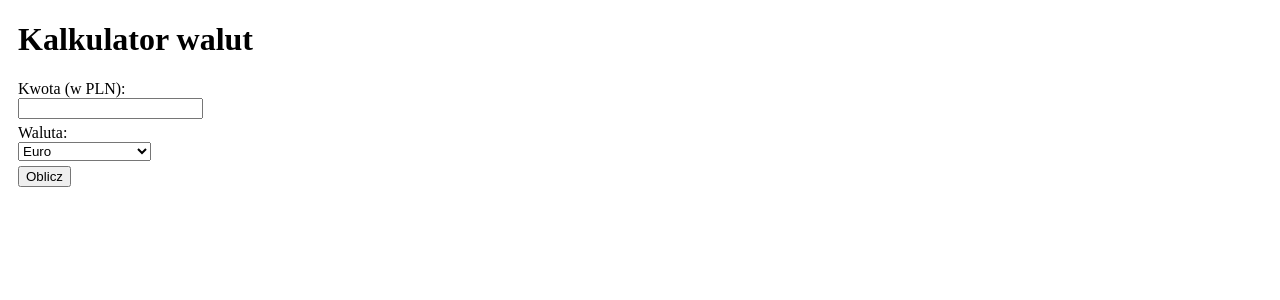
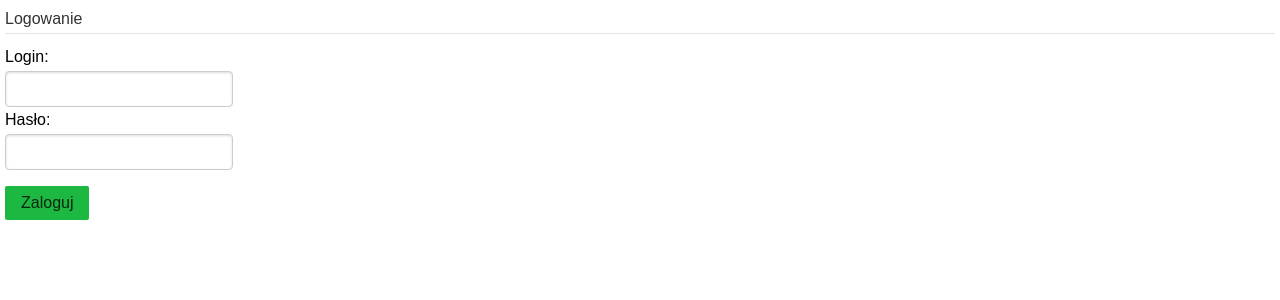
Before and after one commit to rafallyczek/ai, a PHP site: page / in a window 1280 px wide. Shown: the top 300 px of the page. Run offline with PHP 8.4, Linux system fonts and the light colour scheme; some libraries are stand-ins or nearby versions.

Commit message:
Added security; Restructured code; Added british pound currency.

```diff
--- a/app/calc_currency.php
+++ b/app/calc_currency.php
@@ -1,40 +1,63 @@
 <?php
 require_once dirname(__FILE__).'/../config.php';
 
-$amount = $_REQUEST ['amount'];
-$currency = $_REQUEST ['currency'];
+include _ROOT_PATH.'/app/security/guard.php';
 
-if ( ! (isset($amount) && isset($currency))) {
-	$messages [] = 'Błędne wywołanie aplikacji. Brak jednego z parametrów.';
+function getParams(&$form){
+    $form['amount'] = isset($_REQUEST ['amount']) ? $_REQUEST ['amount'] : null;
+    $form['currency'] = isset($_REQUEST ['currency']) ? $_REQUEST ['currency'] : null;
 }
 
-if ( $amount == "") {
-	$messages [] = 'Nie podano kwoty';
-}
+function validate(&$form,&$messages){
 
-if (empty( $messages )) {
+    if(!(isset($form['amount']) && isset($form['currency']))) {
+	return false;
+    }
 
-	if (! is_numeric( $amount )) {
-		$messages [] = 'Kwota nie jest liczbą';
-	}
+    if($form['amount'] == "") {
+	$messages [] = 'Nie podano kwoty.';
+        return false;
+    }
+
+    if(!is_numeric($form['amount'])){
+        $messages [] = 'Kwota nie jest liczbą.';
+        return false;
+    }
+
+    return true;
 
 }
 
-if (empty ( $messages )) {
+function process(&$form,&$result){
 
-	$amount = floatval($amount);
+    $form['amount'] = floatval($form['amount']);
 
-	switch ($currency) {
-		case 'USD' :
-			$result = $amount * 0.27;
-			break;
-		case 'JPY' :
-			$result = $amount * 28.88;
-			break;
-		default :
-			$result = $amount * 0.22;
-			break;
-	}
+    switch ($form['currency']) {
+	case 'USD' :
+            $result = $form['amount'] * 0.27;
+            break;
+	case 'JPY' :
+            $result = $form['amount'] * 28.88;
+            break;
+	case 'GBP' :
+            $result = $form['amount'] * 0.19;
+            break;
+	default :
+            $result = $form['amount'] * 0.22;
+            break;
+    }
+
+}
+
+//KONTROLER:
+
+$form = array();
+$result = null;
+$messages = array();
+
+getParams($form);
+if(validate($form, $messages)){
+    process($form, $result);
 }
 
 include 'calc_currency_view.php';
--- a/app/calc_currency_view.php
+++ b/app/calc_currency_view.php
@@ -3,51 +3,52 @@
     <head>
         <meta charset="utf-8" />
         <title>Kalkulator walut</title>
-</head>
+        <link rel="stylesheet" href="https://unpkg.com/purecss@2.0.6/build/pure-min.css" integrity="sha384-Uu6IeWbM+gzNVXJcM9XV3SohHtmWE+3VGi496jvgX1jyvDTXfdK+rfZc8C1Aehk5" crossorigin="anonymous">
         <style>
-input, label{
-	display: block;
+            .red{
+                background-color: rgb(202, 60, 60);
             }
-.formInputs{
-	margin-bottom: 5px;
-}
-.container{
-	margin-left: 10px;
+            .green{
+                background-color: rgb(28, 184, 65);
             }
         </style>
+    </head>
     <body>
-<div class="container">
-	<h1>Kalkulator walut</h1>
-	<form action="<?php print(_APP_URL);?>/app/calc_currency.php" method="post">
-		<div class="formInputs">
+        <div style="margin: 5px">
+            <a href="<?php print(_APP_ROOT); ?>/app/security/logout.php" class="red pure-button">Wyloguj</a>
+        </div>
+        <div style="margin: 5px">
+            <form action="<?php print(_APP_ROOT);?>/app/calc_currency.php" method="post" class="pure-form pure-form-stacked">
+                <legend>Kalkulator walut</legend>
+                <fieldset>
                     <label for="amount">Kwota (w PLN): </label>
-			<input id="amount" type="text" name="amount" value="<?php if(isset($x))print($x); ?>" />
-		</div>
-		<div class="formInputs">
+                    <input id="amount" type="text" name="amount" value="<?php printParam($form['amount']); ?>"/>
                     <label for="currency">Waluta: </label>
                         <select id="currency" name="currency">
-				<option value="EUR"<?php if(isset($currency) && $currency=='EUR') print('selected'); ?>>Euro</option>
-				<option value="USD"<?php if(isset($currency) && $currency=='USD') print('selected'); ?>>Dolar amerykański</option>
-				<option value="JPY"<?php if(isset($currency) && $currency=='JPY') print('selected'); ?>>Jen</option>
+                            <option value="EUR"<?php if(isset($form['currency']) && $form['currency']=='EUR') print('selected'); ?>>Euro</option>
+                            <option value="USD"<?php if(isset($form['currency']) && $form['currency']=='USD') print('selected'); ?>>Dolar amerykański</option>
+                            <option value="JPY"<?php if(isset($form['currency']) && $form['currency']=='JPY') print('selected'); ?>>Jen</option>
+                            <option value="GBP"<?php if(isset($form['currency']) && $form['currency']=='GBP') print('selected'); ?>>Brytyjski funt szterling</option>
                         </select>
-		</div>
-		<input type="submit" value="Oblicz"/>
+                </fieldset>
+                <input type="submit" value="Oblicz" class="green pure-button"/>
             </form>
 
             <?php
-
             if (isset($messages)) {
+                if(count($messages)>0){
                     echo '<ol style="margin-top: 10px; padding: 10px 10px 10px 30px; border-radius: 5px; background-color: #f88; width:300px;">';
                     foreach ( $messages as $key => $msg ) {
                             echo '<li>'.$msg.'</li>';
                     }
                     echo '</ol>';
                 }
+            }
             ?>
 
             <?php if (isset($result)){ ?>
             <div style="margin-top: 10px; padding: 10px; border-radius: 5px; background-color: grey; width:300px;">
-<?php echo $amount.' PLN to: '.$result.' '.$currency; ?>
+            <?php echo $form['amount'].' PLN to: '.$result.' '.$form['currency']; ?>
             </div>
             <?php } ?>
         </div>
--- /dev/null
+++ b/app/security/guard.php
@@ -0,0 +1,9 @@
+<?php
+session_start();
+
+$role = isset($_SESSION['role']) ? $_SESSION['role'] : '';
+
+if(empty($role)){
+    include _ROOT_PATH.'/app/security/login.php';
+    exit();
+}
--- /dev/null
+++ b/app/security/login.php
@@ -0,0 +1,47 @@
+<?php
+require_once dirname(__FILE__).'/../../config.php';
+
+function getLoginParams(&$form){
+    $form['login'] = isset($_REQUEST['login']) ? $_REQUEST['login'] : null;
+    $form['password'] = isset($_REQUEST['password']) ? $_REQUEST['password'] : null;
+}
+
+function validateLogin(&$form,&$messages){
+
+    if(!(isset($form['login']) && isset($form['password']))){
+        return false;
+    }
+
+    if($form['login']==""){
+        $messages [] = 'Nie podano loginu.';
+    }
+    if($form['password']==""){
+        $messages [] = 'Nie podano hasła.';
+    }
+
+    if(count($messages)>0){
+        return false;
+    }
+
+    if($form['login']=="user" && $form['password']=="pass"){
+        session_start();
+        $_SESSION['role'] = 'user';
+        return true;
+    }
+
+    $messages [] = 'Nieprawidłowy login lub hasło';
+    return false;
+
+}
+
+//KONTROLER:
+
+$form = array();
+$messages = array();
+
+getLoginParams($form);
+if(!validateLogin($form, $messages)){
+    include _ROOT_PATH.'/app/security/login_view.php';
+}else{
+    header("Location: "._APP_URL);
+}
--- /dev/null
+++ b/app/security/login_view.php
@@ -0,0 +1,40 @@
+<!DOCTYPE HTML>
+<html>
+    <head>
+        <meta charset="utf-8" />
+        <title>Logowanie</title>
+        <link rel="stylesheet" href="https://unpkg.com/purecss@2.0.6/build/pure-min.css" integrity="sha384-Uu6IeWbM+gzNVXJcM9XV3SohHtmWE+3VGi496jvgX1jyvDTXfdK+rfZc8C1Aehk5" crossorigin="anonymous">
+        <style>
+            .green{
+                background-color: rgb(28, 184, 65);
+            }
+        </style>
+    </head>
+    <body>
+        <div style="margin: 5px">
+            <form action="<?php print(_APP_ROOT);?>/app/security/login.php" method="post" class="pure-form pure-form-stacked">
+                <legend>Logowanie</legend>
+                <fieldset>
+                    <label for="login">Login: </label>
+                    <input id="login" type="text" name="login" value="<?php printParam($form['login']); ?>"/>
+                    <label for="password">Hasło: </label>
+                    <input id="password" type="text" name="password"/>
+                </fieldset>
+                <input type="submit" value="Zaloguj" class="green pure-button"/>
+            </form>
+
+            <?php
+            if (isset($messages)) {
+                if(count($messages)>0){
+                    echo '<ol style="margin-top: 10px; padding: 10px 10px 10px 30px; border-radius: 5px; background-color: #f88; width:300px;">';
+                    foreach ( $messages as $key => $msg ) {
+                            echo '<li>'.$msg.'</li>';
+                    }
+                    echo '</ol>';
+                }
+            }
+            ?>
+
+        </div>
+    </body>
+</html>
--- a/config.php
+++ b/config.php
@@ -4,3 +4,9 @@ define('_SERVER_URL', 'http://'._SERVER_NAME);
 define('_APP_ROOT', '/ai');
 define('_APP_URL', _SERVER_URL._APP_ROOT);
 define("_ROOT_PATH", dirname(__FILE__));
+
+function printParam(&$param){
+    if(isset($param)){
+        print($param);
+    }
+}
--- a/index.php
+++ b/index.php
@@ -1,4 +1,4 @@
 <?php
 require_once dirname(__FILE__).'/config.php';
 
-include _ROOT_PATH.'/app/calc_currency_view.php';
+include _ROOT_PATH.'/app/calc_currency.php';
```
Also changed, not shown: app/security/logout.php (added, +7 -0 lines). Lines whose indentation alone changed are shown as unchanged.
